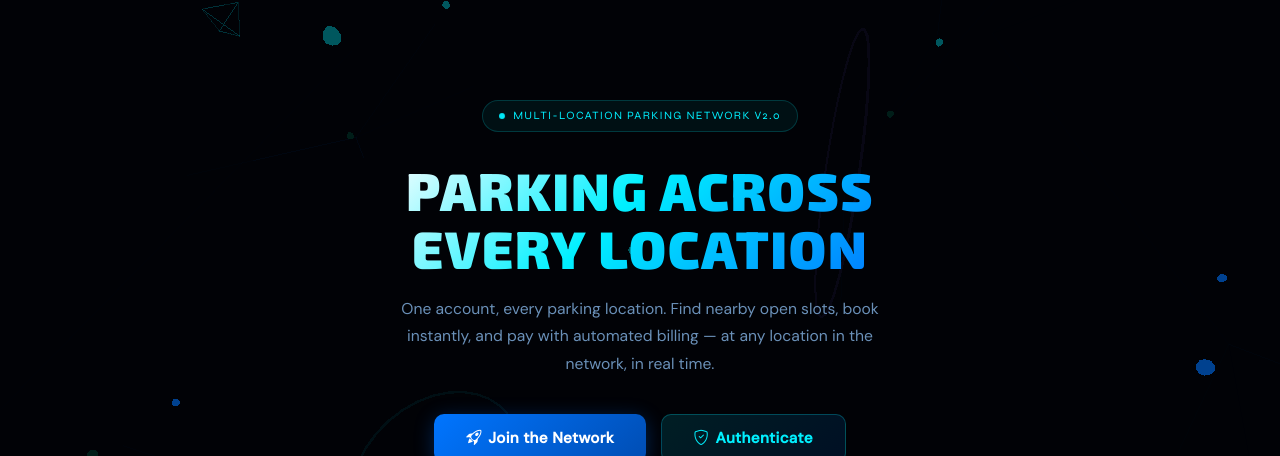
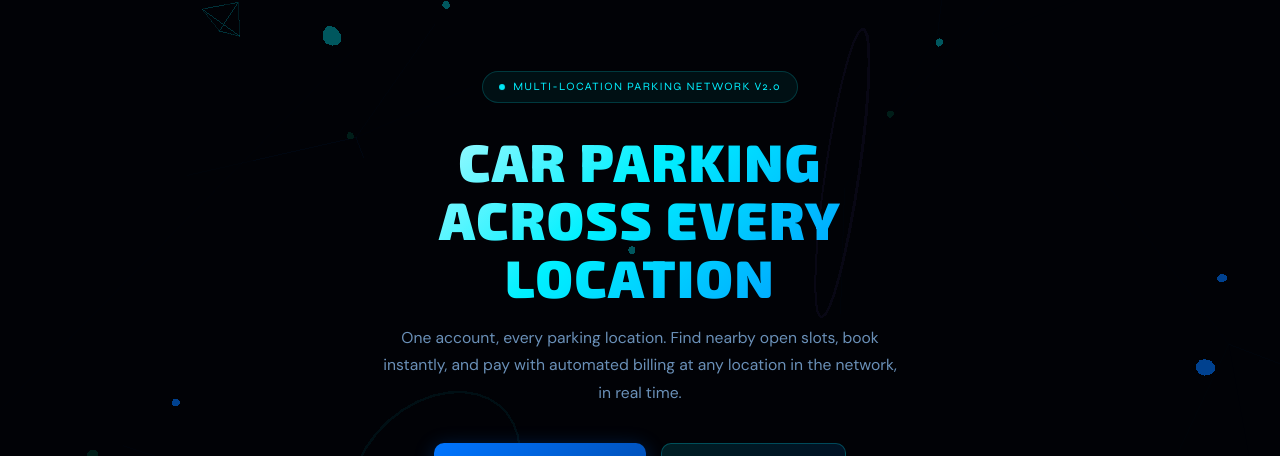
Before and after one commit to Ranit-Ani/car-parking-app, a React (Vite) app in the folder frontend/: page / in a window 1280 px wide. Shown: the part 72-528 px from the top of the page. Built offline with nearby package versions, Linux system fonts and the light colour scheme; no server answers.

Commit message:
Update Landing

```diff
--- a/frontend/src/pages/Landing.jsx
+++ b/frontend/src/pages/Landing.jsx
@@ -51,10 +51,10 @@ export default function Landing() {
       <section className="hero-section">
         <div style={{ position: 'relative', zIndex: 1, maxWidth: 680 }}>
           <div className="hero-badge"><span className="dot" /> MULTI-LOCATION PARKING NETWORK v2.0</div>
-          <h1 className="hero-title display-title">PARKING ACROSS<br />EVERY LOCATION</h1>
+          <h1 className="hero-title display-title">CAR PARKING<br />ACROSS EVERY LOCATION</h1>
           <p className="hero-sub">
             One account, every parking location. Find nearby open slots, book instantly, and pay with
-            automated billing — at any location in the network, in real time.
+            automated billing at any location in the network, in real time.
           </p>
           <div className="hero-actions">
             <Link to="/register" className="btn-ag primary lg"><i className="bi bi-rocket-takeoff" /> Join the Network</Link>
```
